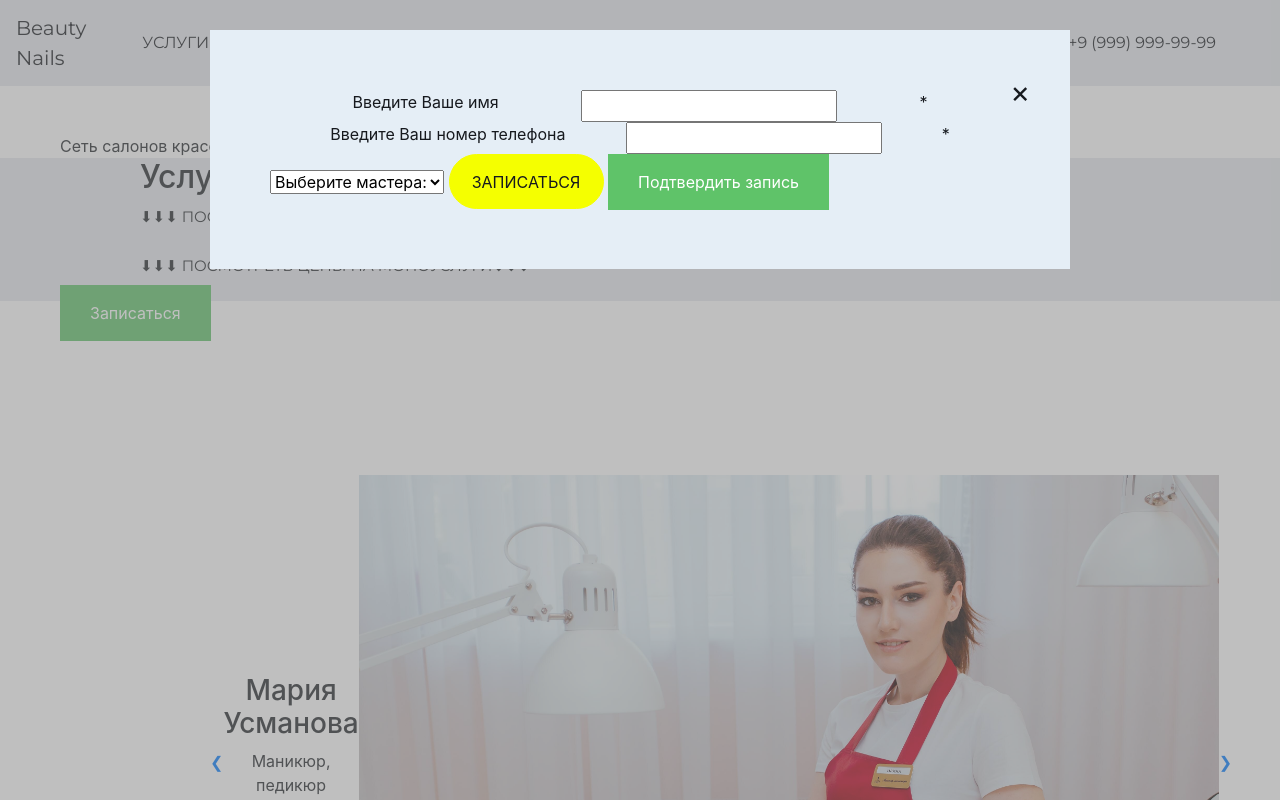
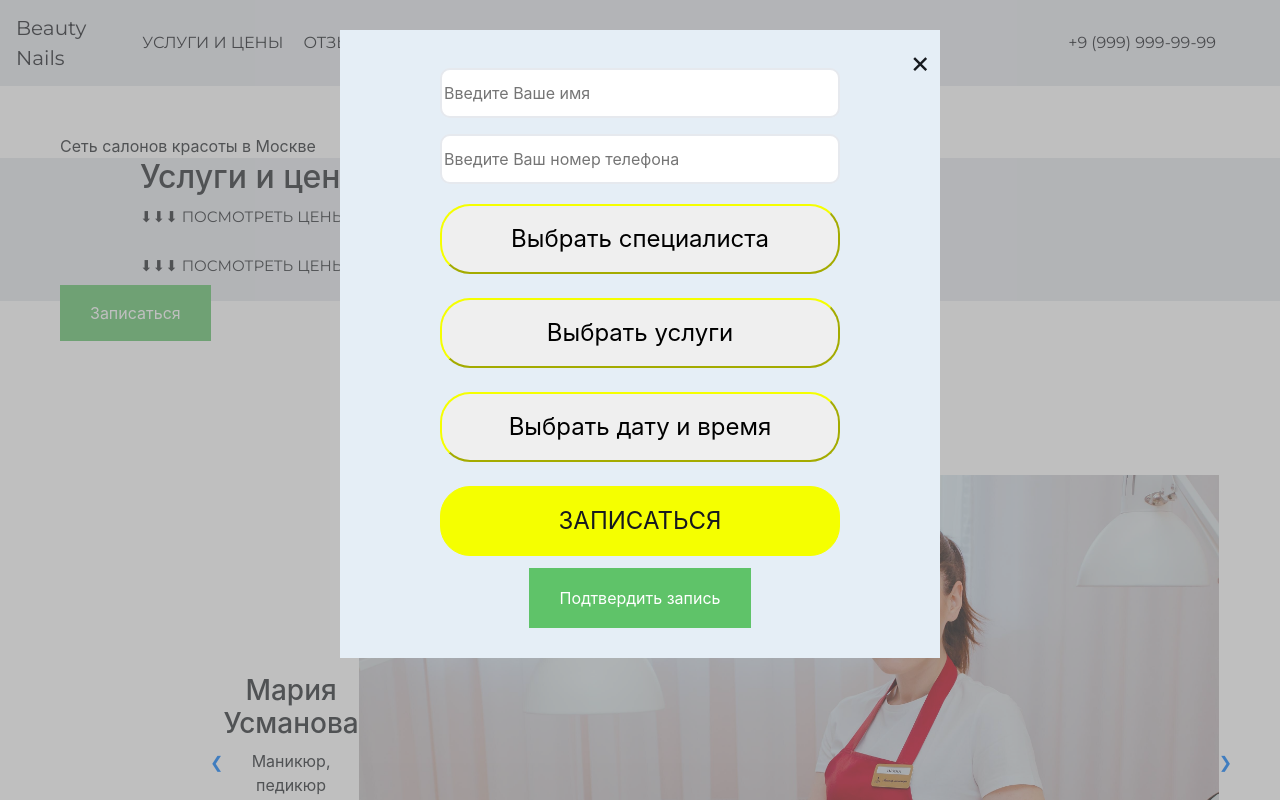
Before and after one commit to AlenaNemtsova/beauty_nails, a website built with webpack: page src/index.html in a window 1280 px wide. Both pictures are taken after a click on the link "Записаться". Shown: the top 800 px of the page. Built offline with nearby package versions, Linux system fonts and the light colour scheme.

Commit message:
wrote styles for the form and new script

```diff
--- a/src/booking.js
+++ b/src/booking.js
@@ -46,7 +46,7 @@ const popupClose = (popupActive) => {
 }
 
 //выбор мастера и услуги
-let types = ["Выбрать услуги", "Маникюр", "Педикюр"];
+/* let types = ["Выбрать услуги", "Маникюр", "Педикюр"];
 
 const selectedType = (sender) => {
     if (sender.options[sender.selectedIndex].value == 'none') {
@@ -71,7 +71,69 @@ const selectedMaster = (sender) => {
     }
     document.querySelector('.choose_type').innerHTML = typesString;
     selectedType();
+} */
+const masters_json =`[
+    {
+        "person": "Мария Усманова",
+        "procedure": "Маникюр, педикюр",
+        "ava_url": "./images/mariya_ava.jpg"
+    },
+    {
+        "person": "Ирина Петрова",
+        "procedure": "Маникюр, педикюр, наращивание ногтей",
+        "ava_url": "./images/irina_ava.jpg"
+    },
+    {
+        "person": "Татьяна Лютова",
+        "procedure": "Маникюр, педикюр, наращивание ногтей",
+        "ava_url": "./images/tatiana_ava.jpg"
+    }
+]`;
+
+const procedures_json=`[
+    {
+    "type": "Маникюр"
+    },
+    {
+    "type": "Педикюр"
+    },
+    {
+    "type": "Наращивание ногтей"
+    }
+]`;
+
+const showMaster=()=>{
+    let masters = JSON.parse(masters_json);
+    console.log(masters);
+    let content = '';
+    for (let master of masters){
+        content +=`
+        <div class="master">
+            <img src="${master.ava_url}" alt="${master.person}" class="ava">
+            <div class="text">
+                <h5>${master.procedure}</h5>
+                <h4>${master.person}</h4>
+            </div>
+        </div>
+        `
+    };
+document.querySelector('.persons').innerHTML = content;
 }
+
+const showType=()=>{
+    let procedures = JSON.parse(procedures_json);
+    let content = '';
+    for (let procedure of procedures){
+        content +=`
+        <div class="type">
+            <p class="type_name">${procedure.type}</p>
+        </div>
+        `
+    };
+    document.querySelector('.types').innerHTML = content;
+}
+
+
 
 //отправка формы
 document.querySelector('.booking').addEventListener('click', (e) => {
--- a/src/index.html
+++ b/src/index.html
@@ -389,30 +389,48 @@
 
           <div class="popup" id="popup">
             <div class="popup__body">
-              <div class="popup__content">
+              <div class="">
                 <form action="" class="popup__content" id="booking">
                   <a href="#header" class="popup__close">&#215;</a>
                   <div class="item">
-                    <label for="first_name">Введите Ваше имя</label>
-                    <input type="text" id="username" name="username" required />*
+                    <!-- <label for="first_name">Введите Ваше имя</label> -->
+                    <input type="text" id="username" class="input" name="username" placeholder="Введите Ваше имя"
+                      required />
                   </div>
                   <div class="item">
-                    <label for="phone">Введите Ваш номер телефона</label>
-                    <input type="tel" id="phone" maxlength="11" minlength="11" name="phone" required />*
+                    <!-- <label for="phone">Введите Ваш номер телефона</label> -->
+                    <input type="tel" id="phone" class="input" maxlength="11" minlength="11" name="phone"
+                      placeholder="Введите Ваш номер телефона" required />
                   </div>
-                  <select name="person" id="master" class="choose_master" onchange="selectedMaster(this)">
-                    <option value="none" default>Выберите мастера:</option>
-                    <option value="petrova">Петрова</option>
-                    <option value="ivanova">Иванова</option>
-                    <option value="sidorova">Сидорова</option>
-                  </select>
-
-                  <select name="procedure" id="type" class="choose_type" style="display: none"
-                    onchange="selectedType(this)"></select>
-
+                  <!--  <div class="item">
+                    <select name="person" id="master" class="choose_master" onchange="selectedMaster(this)">
+                      <option value="none" class="option" default>Выбрать специалиста</option>
+                      <option value="Мария Усманова" class="option">Мария Усманова</option>
+                      <option value="Ирина Петрова" class="option">Ирина Петрова</option>
+                      <option value="Татьяна Лютова" class="option">Татьяна Лютова</option>
+                    </select>
+                  </div>
+                  <div class="item">
+                    <select name="procedure" id="type" class="choose_type" style="display: none"
+                      onchange="selectedType(this)"></select>
+                  </div>
                   <div class="choose_date" style="display: none">
                     Выбрать дату и время
+                  </div> -->
+
+
+                  <div class="item">
+                    <button class="option choose_master" onclick="showMaster()">Выбрать специалиста</button>
                   </div>
+                  <div class="persons"></div>
+                  <div class="item">
+                    <button class="option choose_type" onclick="showType()">Выбрать услуги</button>
+                  </div>
+                  <div class="types"></div>
+                  <div class="item">
+                    <button class="option choose_time" onclick="showTime()">Выбрать дату и время</button>
+                  </div>
+
                   <button type="submit" class="booking">Записаться</button>
                   <a href="#popup_2" class="popup__open">Подтвердить запись</a>
                 </form>
@@ -428,7 +446,6 @@
               </div>
             </div>
           </div>
-
         </div>
       </section>
 
--- a/src/styles/_booking.scss
+++ b/src/styles/_booking.scss
@@ -1,3 +1,22 @@
+//переменные
+//для элементов
+$btn-price-main: #F5FF00;
+$btn-price-hover: #E8F01A;
+$page-bg-white: #ffffff;
+$page-bg-grey: #E6E9EE;
+$card-title-bg: #16191E;
+$card-body-bg:#E5EEF6;
+
+//для текста
+$default-font: "Montserrat",
+Arial,
+sans-serif;
+$main-fsz: rem(16);
+
+$main-text: #16191E;
+$card-text:#83868c;
+$attention-text:#F5FF00;
+
 /* Запись к мастеру */
 .popup {
     position: fixed;
@@ -18,11 +37,15 @@
     }
 
     &__content {
+        display: flex;
+        flex-direction: column;
+        align-items: center;
         position: relative;
+        min-width: 600px;
+        padding: 30px;
         background-color: $card-body-bg;
         color: $main-text;
-        min-width: 800px;
-        padding: 30px;
+        overflow-y: scroll;
     }
 
     &__close {
@@ -49,13 +72,83 @@
         transition: 0.5s all;
     }
 }
-.booking{
-    width: 155px;
-    height: 55px;
+
+.booking {
+    /* width: 155px;
+    height: 55px; */
+    width: 400px;
+    height: 70px;
+    margin: 0.5em auto;
     border-radius: 30px;
     background-color: $btn-price-main;
     border: 1px solid $btn-price-main;
     color: $main-text;
-    font-size: $main-fsz;
+    font-size: 1.5em;
     text-transform: uppercase;
 }
+
+.option {
+    width: 400px;
+    height: 70px;
+    margin: 0.5em auto;
+    border-radius: 30px;
+    border-color: $btn-price-main;
+    text-align: center;
+    font-size: 1.5em;
+}
+
+.master {
+    display: grid;
+    grid-template-columns: 1fr 2fr;
+    justify-content: start;
+    align-items: center;
+    width: 400px;
+    height: 100px;
+    margin: 0.5em auto;
+    border-radius: 30px;
+    border-color: $page-bg-grey;
+    background-color: $page-bg-white;
+}
+
+.ava {
+    grid-column: 1/2;
+    justify-self: center;
+    max-height: 80px;
+    border-radius: 50%;
+}
+
+.text {
+    grid-column: 2/3;
+}
+
+.type {
+    display: flex;
+    /* align-items: center; */
+    width: 400px;
+    height: 50px;
+    margin: 0.5em auto;
+    border-radius: 10px;
+    background-color: $page-bg-white;
+    border: 2px solid $page-bg-grey;
+    font-size: 1.5em;
+
+    &_name {
+        text-align: center;
+        margin: 0.2em auto;
+    }
+}
+
+.input {
+    width: 400px;
+    height: 50px;
+    margin: 0.5em auto;
+    border-radius: 10px;
+    border: 2px solid $page-bg-grey;
+}
+
+//написать стили для инпутов
+//повторное нажатие на кнопку - скрывает контент
+//выбор мастера или процедуры - изменение фона + скрытие других опций
+//передача данных в отправку  - формирование объекта с данными
+//дата и время - как?
+//валидация формы
--- a/src/styles/styles.scss
+++ b/src/styles/styles.scss
@@ -1,10 +1,10 @@
 //шрифт montserrat 200/300/400/500
 @import url('https://fonts.googleapis.com/css2?family=Montserrat:wght@200;300;400;500&display=swap');
 
-@import "booking.scss";
+@import "_booking";
 // @import "services-prices.scss";
 
-// @import '_services-prices';
+@import '_services-prices';
 
 //переменные
 //для элементов
```
Also changed, not shown: src/images/irina_ava.jpg (added), src/images/mariya_ava.jpg (added), src/images/tatiana_ava.jpg (added), src/styles/styles.css, 1 other file.
